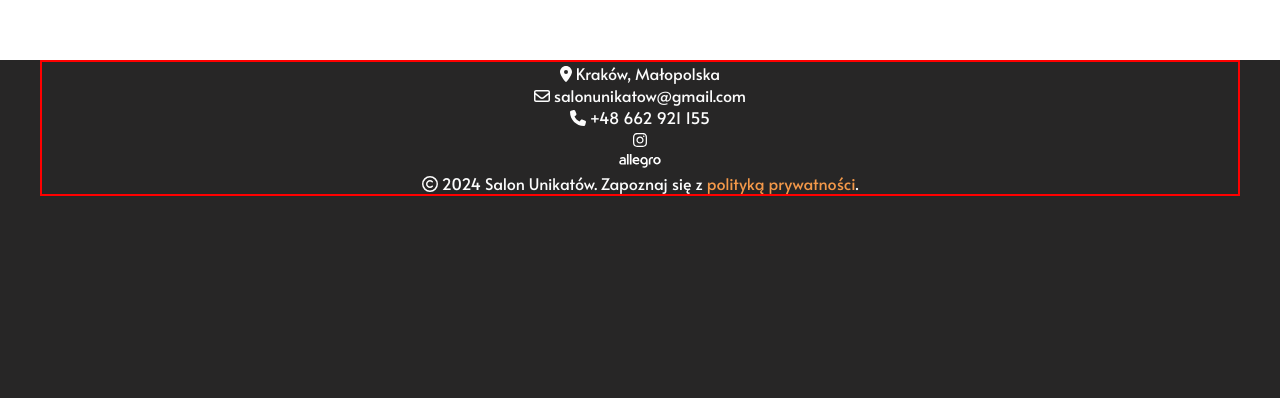
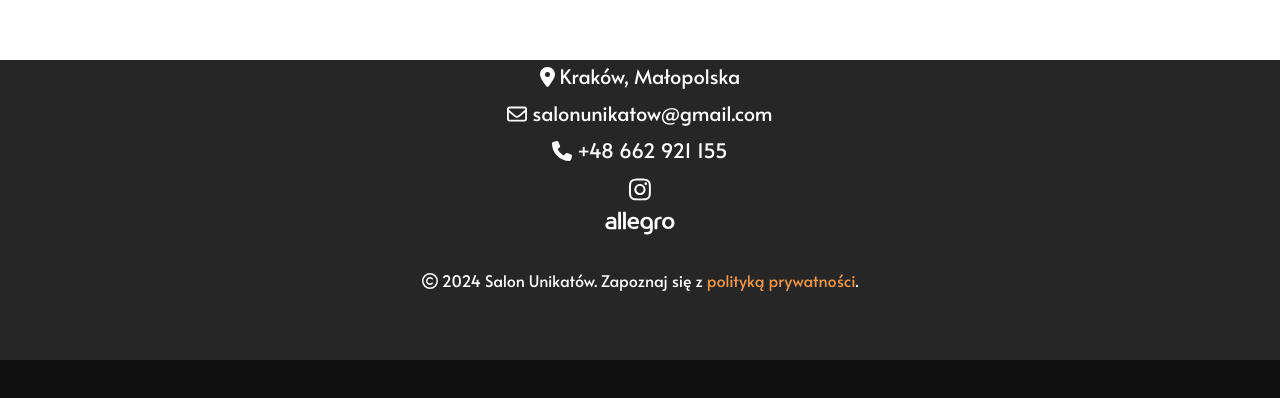
Before and after one commit to jkbednarczyk/subc, a React (Create React App) app: page / in a window 1280 px wide. Shown: the part 2020-2418 px from the top of the page. After the commit the page ends 2380 px from the top, so only its background shows below. Built offline with nearby package versions, Linux system fonts and the light colour scheme; a web font is replaced by a local one.

Commit message:
SUBC-0001 Style footer

```diff
--- a/src/components/home/HomePage.component.tsx
+++ b/src/components/home/HomePage.component.tsx
@@ -27,22 +27,22 @@ export const HomePage = () => {
         </section>
         <section className="footer">
             <div className="footer-content">
-                <div className="footer-location">
+                <div className="footer-item">
                     <FontAwesomeIcon icon={faLocationDot}/> Kraków, Małopolska
                 </div>
-                <div className="footer-mail">
+                <div className="footer-item">
                     <FontAwesomeIcon icon={faEnvelope}/> salonunikatow@gmail.com
                 </div>
-                <div className="footer-mobile">
+                <div className="footer-item">
                     <FontAwesomeIcon icon={faPhone}/> +48 662 921 155
                 </div>
                 <div className='footer-instagram'>
-                    <NavLink to="https://www.instagram.com/salon_unikatow/" target="_blank" className="nav__link">
+                    <NavLink to="https://www.instagram.com/salon_unikatow/" target="_blank">
                         <FontAwesomeIcon icon={faInstagram}/>
                     </NavLink>
                 </div>
                 <div className="footer-allegro">
-                     <NavLink to="https://allegro.pl/uzytkownik/SalonUnikatow/" target="_blank" className="nav__link">
+                     <NavLink to="https://allegro.pl/uzytkownik/SalonUnikatow/" target="_blank">
                         <img src={allegro} alt="" className="footer-allegro-icon"/>
                     </NavLink>
                 </div>
@@ -50,7 +50,6 @@ export const HomePage = () => {
                     <FontAwesomeIcon icon={faCopyright}/> 2024 Salon Unikatów. Zapoznaj się z
                     <a href={"/privacyPolicy"}>{" polityką prywatności"}</a>.
                 </div>
-
             </div>
         </section>
     </>
--- a/src/components/home/HomePage.css
+++ b/src/components/home/HomePage.css
@@ -64,7 +64,7 @@
 .footer {
     display: flex;
     flex-direction: column;
-    height: 500px;
+    height: 300px;
     margin: 0 auto;
     background-color: rgb(39, 38, 38);
     color: rgb(252, 252, 252);
@@ -72,7 +72,6 @@
 }
 
 .footer-content {
-    border: 2px solid red;
     display: flex;
     flex-direction: column;
     max-width: 1200px;
@@ -83,6 +82,17 @@
     text-align: center;
 }
 
+.footer-item {
+    height: 35px;
+    font-size: 20px;
+    margin-top: 2px;
+}
+
+.footer-instagram {
+    height: 35px;
+    font-size: 25px;
+}
+
 .footer-copyright a {
     color: var(--first-color);
 }
@@ -91,8 +101,14 @@
     color: white;
 }
 
+.footer-copyright {
+    height: 50px;
+    margin-top: 30px;
+}
+
 .footer-allegro-icon {
-    height: 15px;
+    margin-top: 4px;
+    height: 25px;
 }
 
 @media (max-width: 768px) {
```
